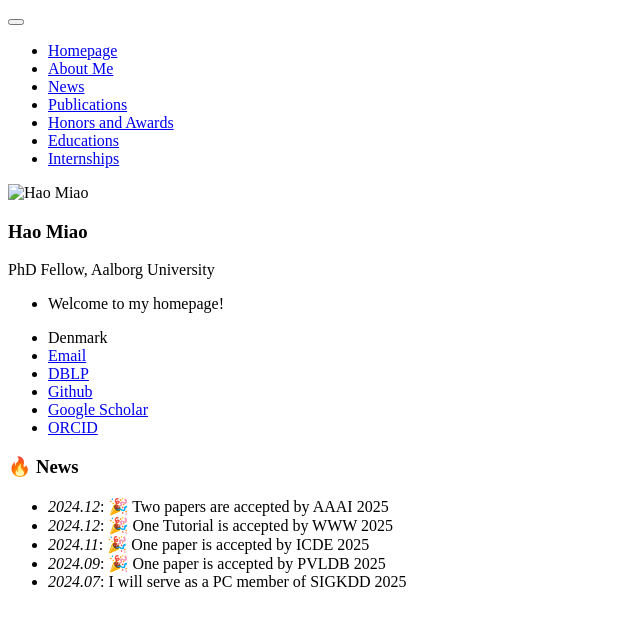
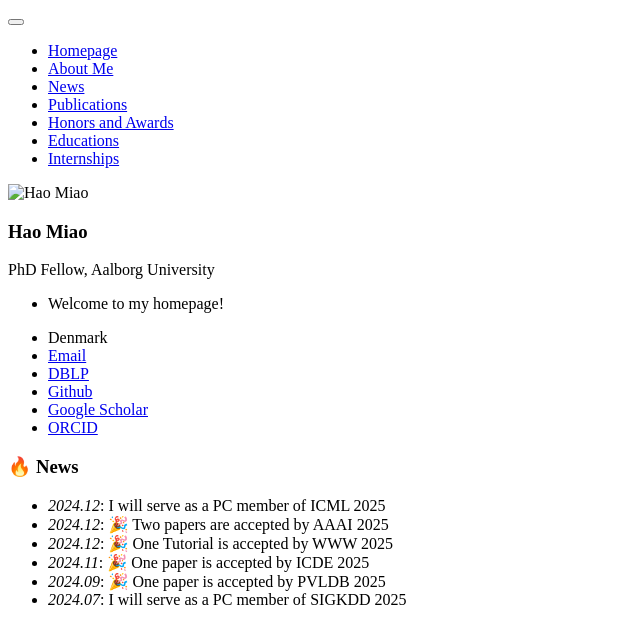
Before and after one commit to MiaoHaoSunny/MiaoHaoSunny.github.io, a Jekyll site: the page built from _pages/includes/news.md, in a window 1280 px wide. Shown: the top 644 px of the page, without its empty margins (0-640 px from the left). Built offline with Jekyll 4.4.1, drawn with Linux system fonts in a browser that asks for light colours; our own code applies the rules of GitHub Pages for plain Markdown files.

Commit message:
Update news.md

```diff
--- a/_pages/includes/news.md
+++ b/_pages/includes/news.md
@@ -1,4 +1,5 @@
 # 🔥 News
+- *2024.12*: I will serve as a PC member of ICML 2025
 - *2024.12*: 🎉 Two papers are accepted by AAAI 2025
 - *2024.12*: 🎉 One Tutorial is accepted by WWW 2025
 - *2024.11*: 🎉 One paper is accepted by ICDE 2025
```
